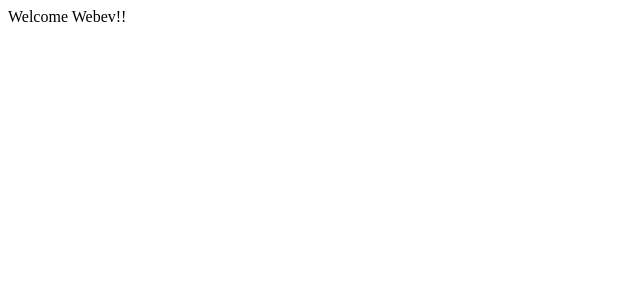
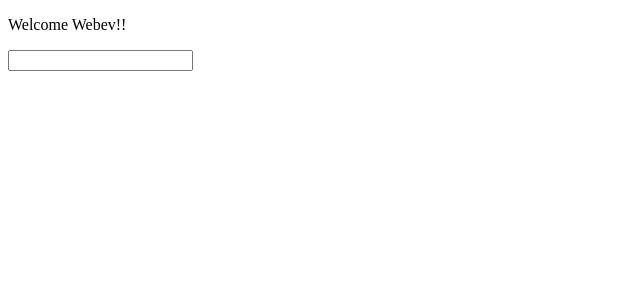
Before and after one commit to webev-dev/webev-extension, a React (Create React App) app: page / in a window 1280 px wide. Shown: the top 300 px of the page, without its empty margins (0-640 px from the left). Built offline with nearby package versions, Linux system fonts and the light colour scheme.

Commit message:
create Welcome component

```diff
--- a/src/App.jsx
+++ b/src/App.jsx
@@ -1,9 +1,11 @@
 import React from 'react';
+
+import Welcome from './components/Welcome';
 
 const App = () => {
   return (
     <div className="app-body">
-     Welcome Webev!!
+      <Welcome />
     </div>
   );
 };
--- /dev/null
+++ b/src/components/Welcome.jsx
@@ -0,0 +1,12 @@
+import React from 'react';
+
+const Welcome = () => {
+  return (
+    <>
+      <p>Welcome Webev!!</p>
+      <input></input>
+    </>
+  );
+};
+
+export default Welcome;
```
